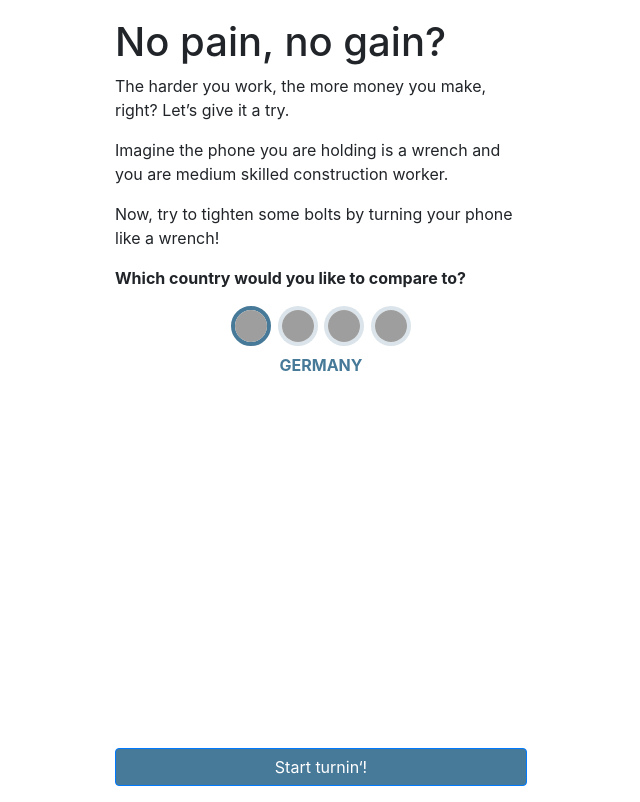
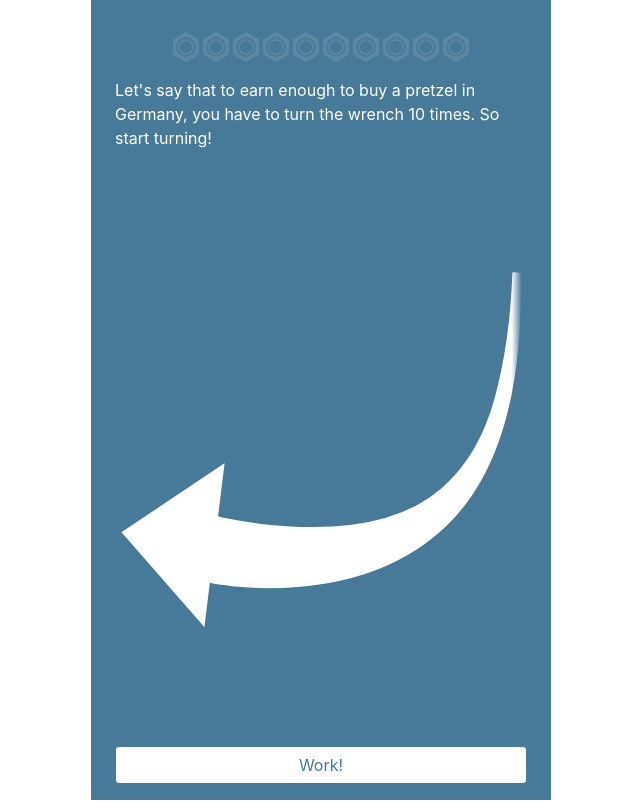
Before and after one commit to veproza/purchasing-power-game, a Preact app: page / in a window 1280 px wide. Shown: the whole page, without its empty margins (319-959 px from the left). Built offline with nearby package versions, Linux system fonts and the light colour scheme; grey boxes are pictures that could not be loaded; what bind-decorator would draw is missing.

Commit message:
Added text first Game screen

```diff
--- a/src/components/GameDisplay.tsx
+++ b/src/components/GameDisplay.tsx
@@ -3,6 +3,7 @@ import { TurnDirection } from '../modules/MotionSource';
 import CurrentRateIndicator, { Country } from './CurrentRateIndicator';
 import Arrow from './Arrow';
 import Score from './Score';
+import { PageStates } from './main';
 
 type TProps = {
   currentTurnRate: number | null;
@@ -11,6 +12,7 @@ type TProps = {
   currentFillPercentage: number;
   onSimulatedTurn: () => void;
   referenceCountry: Country;
+  page: PageStates;
 };
 
 export default (props: TProps) => {
@@ -24,7 +26,10 @@ export default (props: TProps) => {
         />
         : null}
       <Score currentScore={props.currentTurnRate || 0} maximumScore={10}/>
-      <div className="text-area"/>
+      <div className="text-area">
+        {props.page === PageStates.RateGatheringPage ? getRateText(props.referenceCountry) : null}
+        {props.page === PageStates.GamePage ? getGameText() : null}
+      </div>
       <Arrow
         direction={props.turnDirection}
         fillPercentage={props.currentFillPercentage}
@@ -35,3 +40,16 @@ export default (props: TProps) => {
     </div>
   );
 };
+const getRateText = (referenceCountry: Country) => {
+  return (
+    <div className="text-area">
+      Let's say that to earn enough to buy a pretzel in {referenceCountry.name}, you have to turn the wrench 10 times.
+      So start turning!
+    </div>
+  );
+};
+const getGameText = () => {
+  return (
+    <div className="text-area"/>
+  );
+};
--- a/src/components/main.tsx
+++ b/src/components/main.tsx
@@ -37,9 +37,9 @@ export default class Main extends Component<TProps, TState> {
     this.state = {
       turnDirection: TurnDirection.Right,
       turnProgress: 0,
-      currentTurnScore: null,
+      currentTurnScore: 0,
       referenceTurnScore: null,
-      currentPageState: PageStates.WelcomePage,
+      currentPageState: PageStates.RateGatheringPage,
       referenceCountry: countries[0]
     };
   }
@@ -135,6 +135,7 @@ export default class Main extends Component<TProps, TState> {
         referenceRate={this.state.referenceTurnScore}
         onSimulatedTurn={this.onSimulatedTurn}
         referenceCountry={this.state.referenceCountry}
+        page={this.state.currentPageState}
       />);
   }
 
--- a/src/sass/_GamePage.sass
+++ b/src/sass/_GamePage.sass
@@ -7,6 +7,7 @@
   background: $primaryColor
   .text-area
     flex-grow: 1
+    color: white
   .arrow-container
     perspective: 1000px
     width: 100%
```
